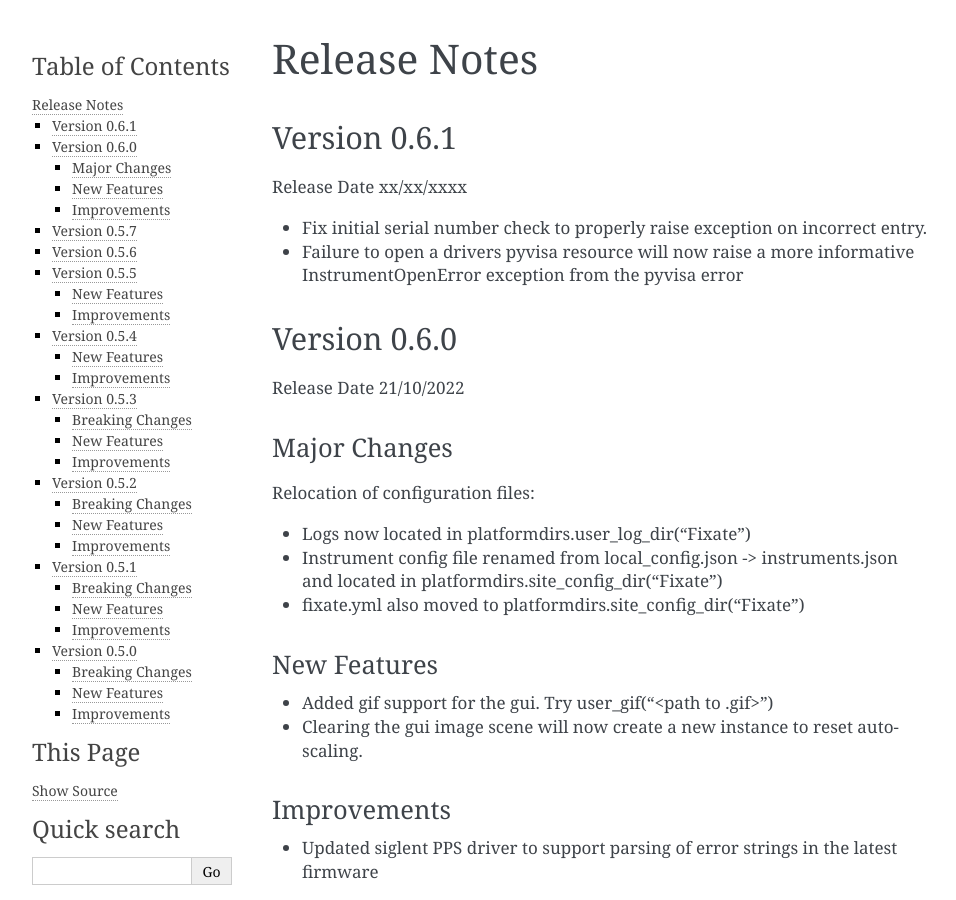
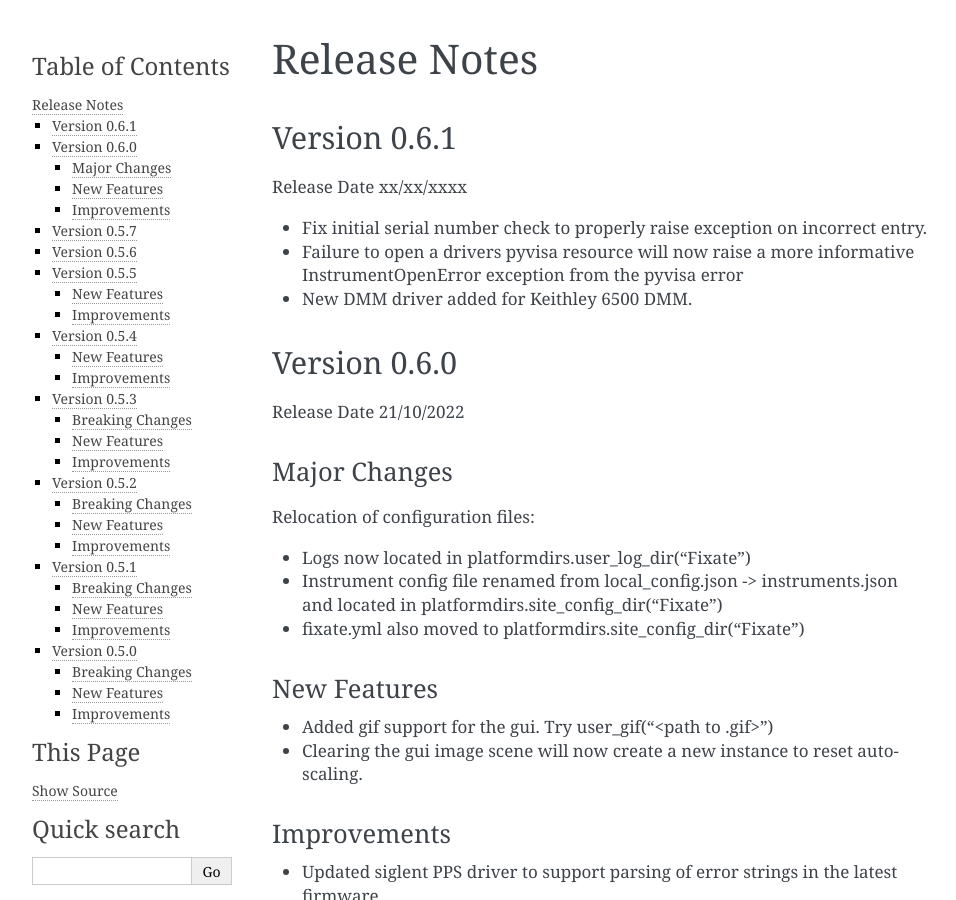
Before and after one commit to PyFixate/Fixate, a Sphinx documentation site: the page built from docs/source/release-notes.rst, in a window 1280 px wide and 900 px high. Shown: the whole window, without its empty margins (148-1104 px from the left). Built offline with Sphinx 7.4.7, drawn with Linux system fonts in a browser that asks for light colours.

Commit message:
Update release notes

```diff
--- a/docs/source/release-notes.rst
+++ b/docs/source/release-notes.rst
@@ -8,6 +8,7 @@ Release Date xx/xx/xxxx
 
 - Fix initial serial number check to properly raise exception on incorrect entry.
 - Failure to open a drivers pyvisa resource will now raise a more informative InstrumentOpenError exception from the pyvisa error
+- New DMM driver added for Keithley 6500 DMM.
 
 *************
 Version 0.6.0
```
